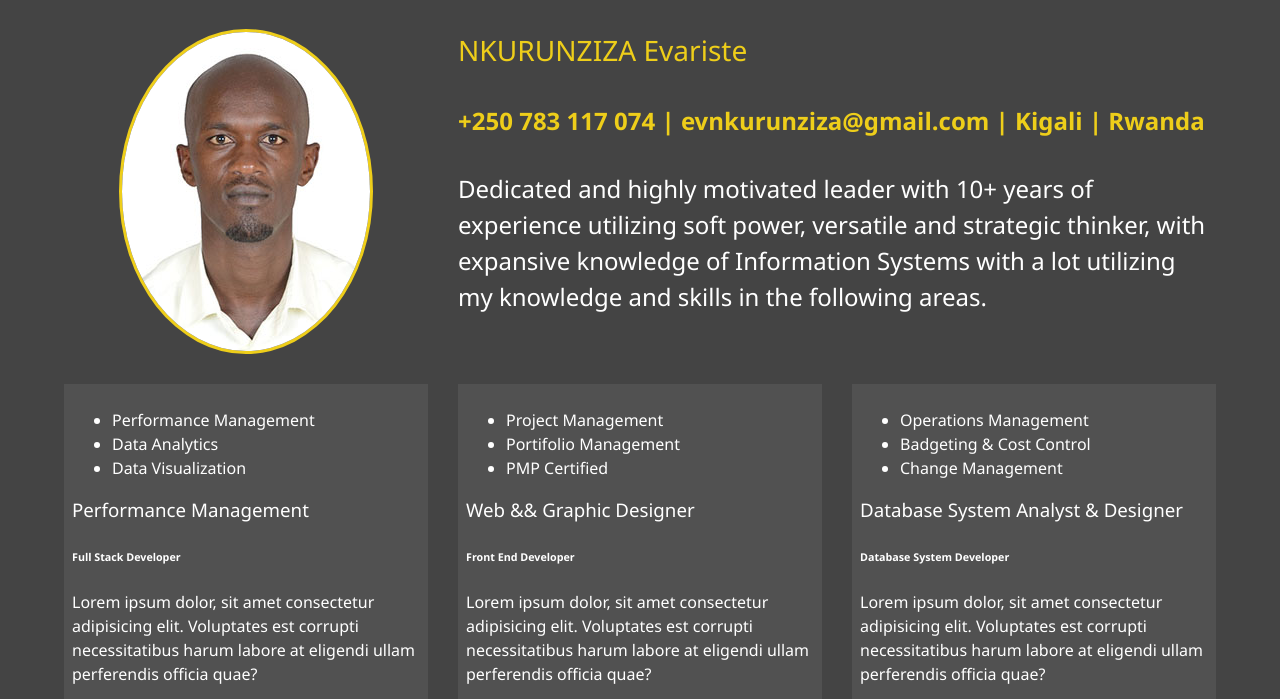
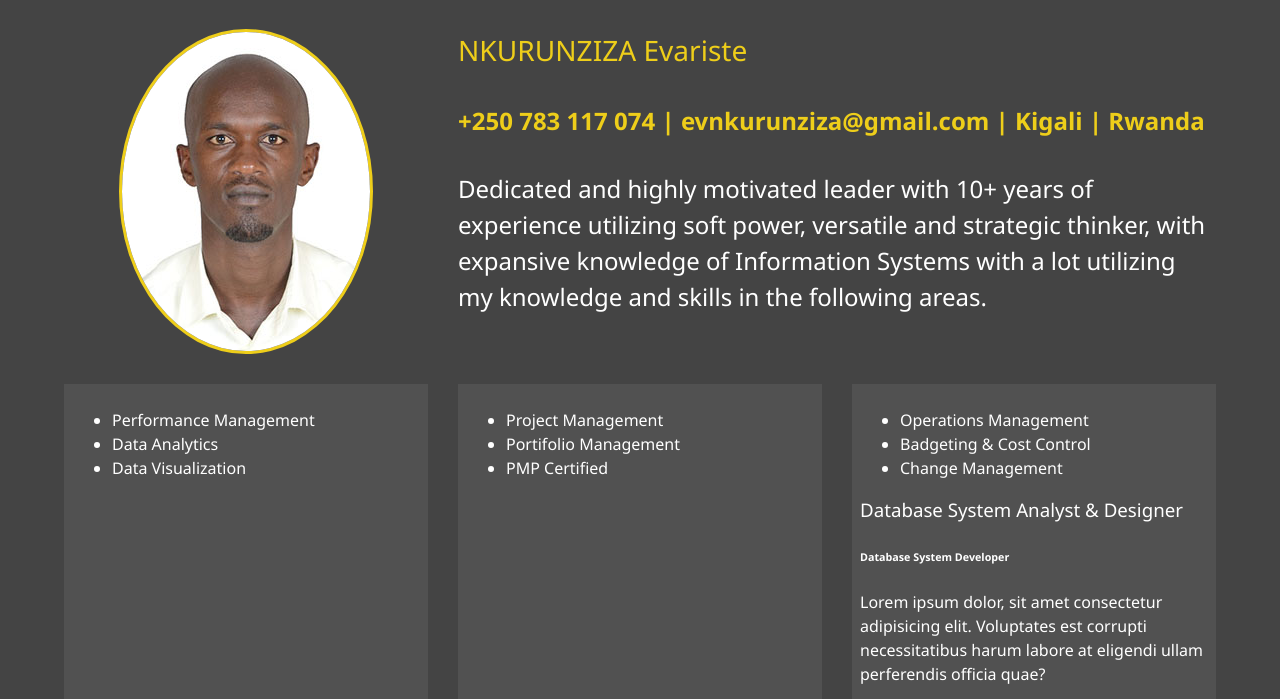
Before and after one commit to evaristenk/nkurunziza, a plain HTML site: page about.html in a window 1280 px wide. Shown: the part 253-952 px from the top of the page. Drawn offline with Linux system fonts and the light colour scheme.

Commit message:
Update about.html

```diff
--- a/about.html
+++ b/about.html
@@ -65,9 +65,6 @@
                     <li>Data Analytics</li>
                     <li>Data Visualization</li>
                 </ul>
-                <h3>Performance Management</h3>
-                <h6>Full Stack Developer</h6>
-                <p>Lorem ipsum dolor, sit amet consectetur adipisicing elit. Voluptates est corrupti necessitatibus harum labore at eligendi ullam perferendis officia quae?</p>
             </div>
             <div class="job job2">
                 <ul>
@@ -75,9 +72,6 @@
                     <li>Portifolio Management</li>
                     <li>PMP Certified</li>
                 </ul>
-                <h3>Web && Graphic Designer</h3>
-                <h6>Front End Developer</h6>
-                <p>Lorem ipsum dolor, sit amet consectetur adipisicing elit. Voluptates est corrupti necessitatibus harum labore at eligendi ullam perferendis officia quae?</p>
             </div>
             <div class="job job3">
                  <ul>
```
